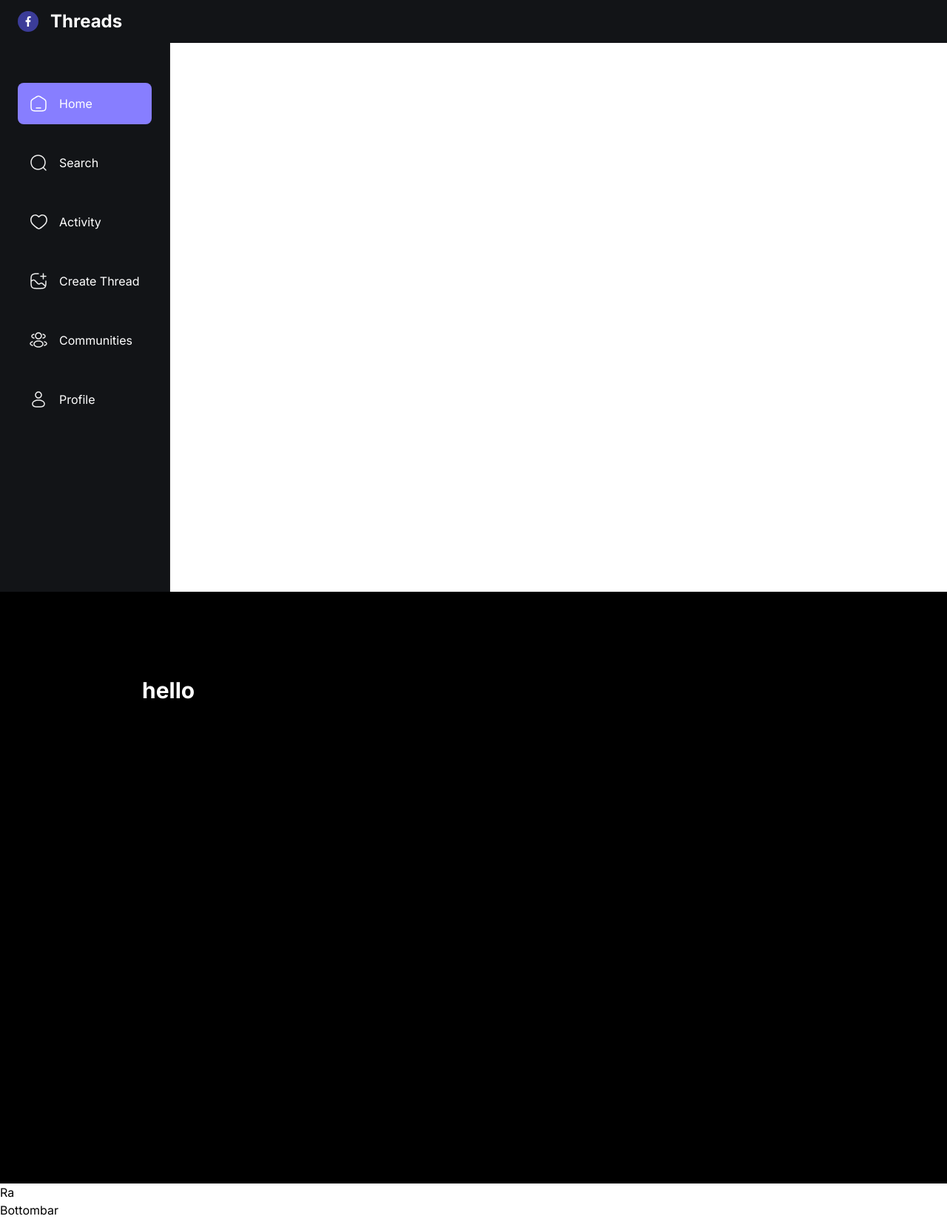
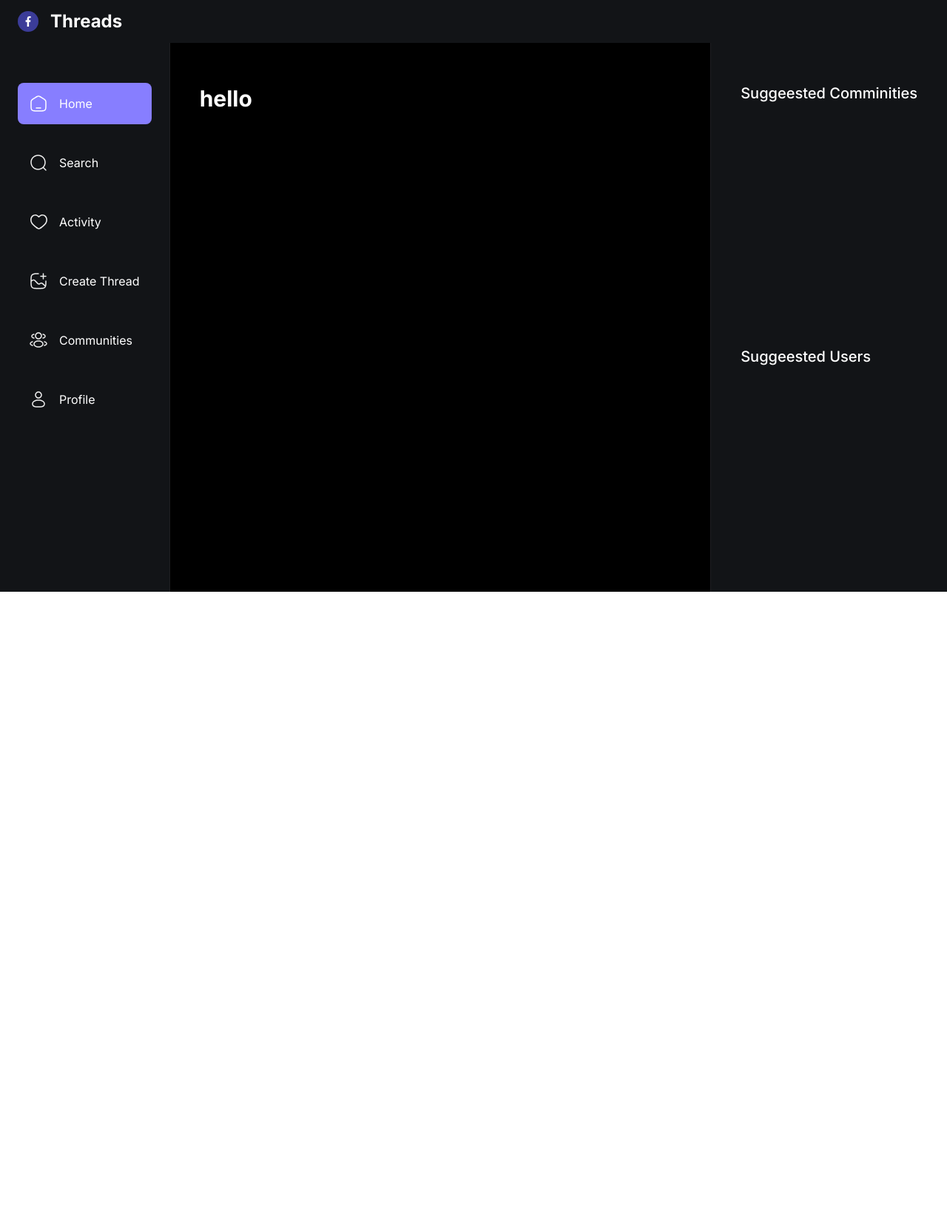
Before and after one commit to merovinjs/threads-clone, a Next.js app: page / in a window 1280 px wide. Shown: the whole page at 74% size. After the commit the page ends 800 px from the top, so only its background shows below. Built offline with nearby package versions, Linux system fonts and the light colour scheme; no server answers.

Commit message:
clerk theme  added

```diff
--- a/app/(root)/layout.tsx
+++ b/app/(root)/layout.tsx
@@ -24,7 +24,7 @@
       <html lang="en">
         <body className={inter.className}>
           <Topbar />
-          <main>
+          <main className="flex flex-row">
             <LeftSidebar />
             <section className="main-container">
               <div className="w-full max-w-4xl">{children}</div>
--- a/components/shared/Bottombar.tsx
+++ b/components/shared/Bottombar.tsx
@@ -1,7 +1,41 @@
+"use client";
+import { sidebarLinks } from "@/constans";
 import React from "react";
+import { usePathname, useRouter } from "next/navigation";
+import Link from "next/link";
+import Image from "next/image";
+const Bottombar = () => {
+  const router = useRouter();
+  const pathname = usePathname();
 
-const Bottombar = () => {
-  return <div>Bottombar</div>;
+  return (
+    <section className="bottombar">
+      <div className="bottombar_container">
+        {sidebarLinks.map((link) => {
+          const isActive =
+            (pathname.includes(link.route) && link.route.length > 1) ||
+            pathname === link.route;
+          return (
+            <Link
+              href={link.route}
+              key={link.label}
+              className={`bottombar_link ${isActive && "bg-primary-500"}`}
+            >
+              <Image
+                src={link.imgURL}
+                alt={link.label}
+                width={24}
+                height={24}
+              />
+              <p className=" text-subtle-medium text-light-1 max-sm:hidden">
+                {link.label.split(/\s+/)[0]}
+              </p>
+            </Link>
+          );
+        })}
+      </div>
+    </section>
+  );
 };
 
 export default Bottombar;
--- a/components/shared/LeftSidebar.tsx
+++ b/components/shared/LeftSidebar.tsx
@@ -5,6 +5,7 @@
 import Link from "next/link";
 import Image from "next/image";
 import { usePathname, useRouter } from "next/navigation";
+import { SignOutButton, SignedIn } from "@clerk/nextjs";
 
 const LeftSidebar = () => {
   const router = useRouter();
@@ -34,6 +35,21 @@
           );
         })}
       </div>
+      <div className="mt-10 px-6">
+        <SignedIn>
+          <SignOutButton signOutCallback={() => router.push("/sign-in")}>
+            <div className="flex cursor-pointer gap-4 p-4">
+              <Image
+                src="/assets/logout.svg"
+                alt="logaut"
+                width={24}
+                height={24}
+              />
+              <p className="text-light-2 max-lg:hidden">logout</p>
+            </div>
+          </SignOutButton>
+        </SignedIn>
+      </div>
     </section>
   );
 };
--- a/components/shared/RightSidebar.tsx
+++ b/components/shared/RightSidebar.tsx
@@ -1,7 +1,18 @@
 import React from "react";
 
 const RightSidebar = () => {
-  return <section>Ra</section>;
+  return (
+    <section className="custom-scrollbar rightsidebar">
+      <div className="flex flex-1 flex-col justify-start">
+        <h3 className=" text-heading4-medium text-light-1">
+          Suggeested Comminities
+        </h3>
+      </div>
+      <div className="flex flex-1 flex-col justify-start">
+        <h3 className=" text-heading4-medium text-light-1">Suggeested Users</h3>
+      </div>
+    </section>
+  );
 };
 
 export default RightSidebar;
--- a/components/shared/Topbar.tsx
+++ b/components/shared/Topbar.tsx
@@ -7,6 +7,7 @@
 import Image from "next/image";
 import Link from "next/link";
 import React from "react";
+import { dark } from "@clerk/themes";
 
 const Topbar = () => {
   return (
@@ -39,6 +40,7 @@
         </div>
         <OrganizationSwitcher
           appearance={{
+            baseTheme: dark,
             elements: {
               organizationSwitcherTrigger: "py-2 px-4",
             },
--- a/package.json
+++ b/package.json
@@ -10,6 +10,7 @@
   },
   "dependencies": {
     "@clerk/nextjs": "^4.23.2",
+    "@clerk/themes": "^1.7.5",
     "@types/node": "20.4.8",
     "@types/react": "18.2.18",
     "@types/react-dom": "18.2.7",
```
Also changed, not shown: 1 other file (tests, documents, lock files or other folders).
